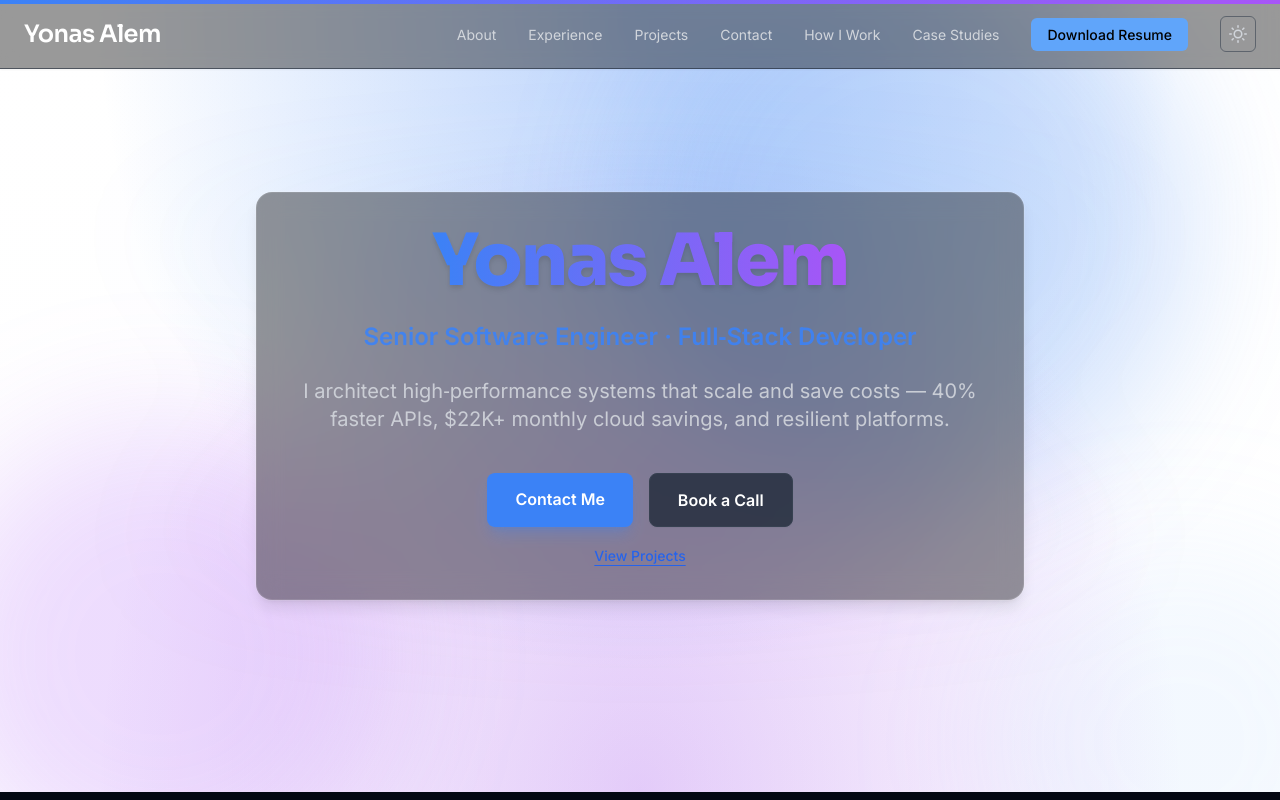
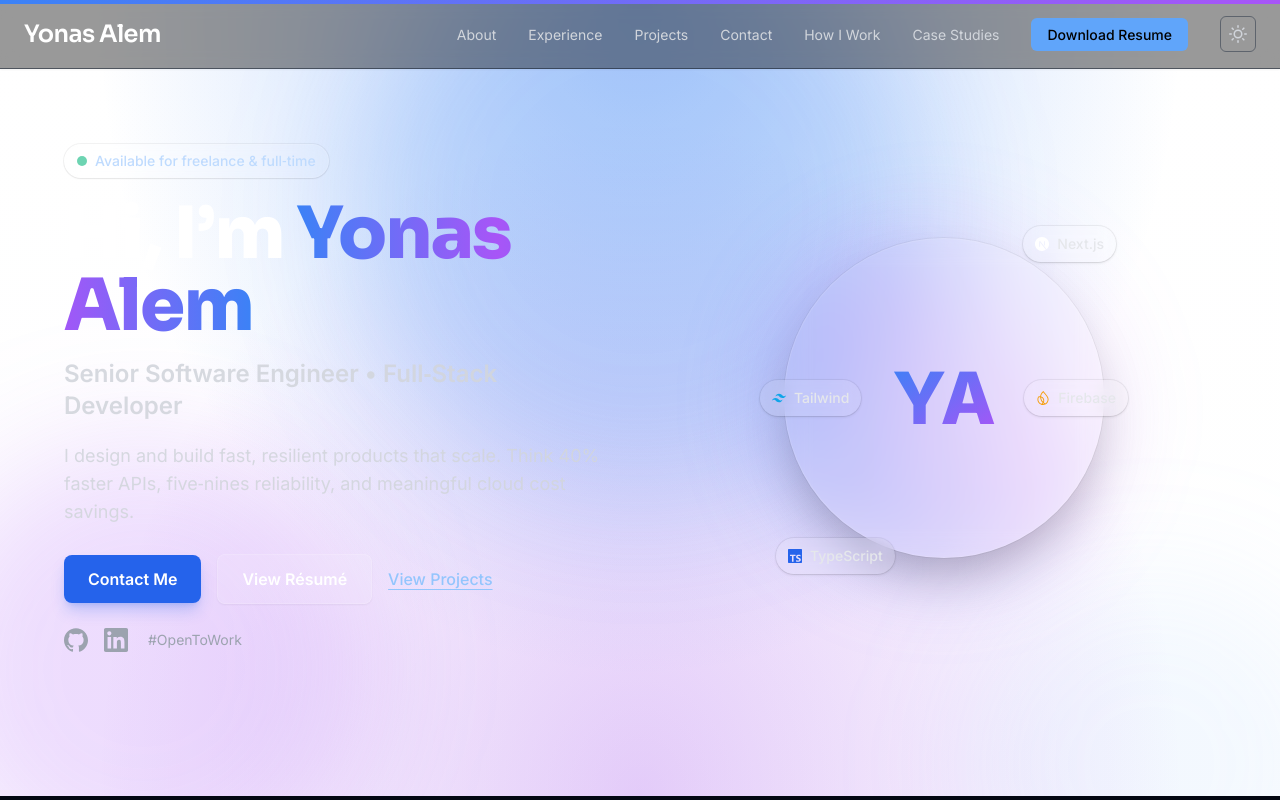
Before and after one commit to Yonas21/live-website-portfolio, a Next.js app: page / in a window 1280 px wide. Shown: the top 800 px of the page. Built offline with nearby package versions, Linux system fonts and the light colour scheme.

Commit message:
ui(hero): redesign hero with two-column layout, social links, and polished CTAs
- Add avatar focal with floating tech chips
- Improve headline, subhead, and supporting copy
- Add GitHub/LinkedIn links and résumé button
- Maintain accessibility and dark mode support

```diff
--- a/src/app/components/Hero.tsx
+++ b/src/app/components/Hero.tsx
@@ -2,58 +2,129 @@
 import React from 'react';
 import { motion } from 'framer-motion';
 import { fadeInUp, staggerContainer } from './motion';
+import { SiNextdotjs, SiTypescript, SiTailwindcss, SiFirebase, SiGithub, SiLinkedin } from 'react-icons/si';
 
 const Hero = () => {
   return (
-    <section id="top" className="relative isolate text-gray-900 dark:text-white py-40 md:py-48 overflow-hidden bg-hero-gradient">
-      <div className="pointer-events-none absolute -top-20 left-1/2 h-[36rem] w-[36rem] -translate-x-1/2 rounded-full bg-brand-500/20 blur-3xl filter animate-blob motion-reduce:animate-none" />
-      <div className="pointer-events-none absolute -bottom-24 -left-20 h-[28rem] w-[28rem] rounded-full bg-purple-500/20 blur-3xl filter animate-blob animation-delay-2000 motion-reduce:animate-none" />
-      <div className="pointer-events-none absolute -bottom-40 -right-16 h-[24rem] w-[24rem] rounded-full bg-blue-300/10 blur-3xl filter animate-blob animation-delay-4000 motion-reduce:animate-none" />
+    <section id="top" className="relative isolate text-gray-900 dark:text-white py-28 md:py-36 overflow-hidden bg-hero-gradient">
+      {/* Ambient background accents */}
+      <div className="pointer-events-none absolute -top-20 left-1/2 h-[36rem] w-[36rem] -translate-x-1/2 rounded-full bg-brand-500/20 blur-3xl filter" />
+      <div className="pointer-events-none absolute -bottom-24 -left-20 h-[28rem] w-[28rem] rounded-full bg-purple-500/20 blur-3xl filter" />
+      <div className="pointer-events-none absolute -bottom-40 -right-16 h-[24rem] w-[24rem] rounded-full bg-blue-300/10 blur-3xl filter" />
+
       <div className="container mx-auto px-6">
         <motion.div
-          className="relative max-w-5xl mx-auto text-center"
+          className="relative grid max-w-6xl mx-auto items-center gap-10 md:gap-12 lg:gap-16 md:grid-cols-2"
           variants={staggerContainer}
           initial="hidden"
           animate="show"
         >
-          <div className="absolute inset-0 -z-10 blur-3xl opacity-40" style={{
-            background:
-              'radial-gradient(600px 200px at 50% 0%, rgba(59,130,246,.35), transparent), radial-gradient(600px 300px at 50% 100%, rgba(147,51,234,.25), transparent)'
-          }} />
-          <div className="mx-auto inline-block max-w-3xl rounded-2xl border border-gray-200/70 bg-white/70 px-6 py-8 shadow-lg ring-1 ring-black/5 backdrop-blur-md dark:border-white/10 dark:bg-black/40 dark:ring-white/10">
-            <motion.h1 className="font-display text-4xl sm:text-5xl md:text-7xl font-extrabold mb-6 leading-tight tracking-tight drop-shadow-md" variants={fadeInUp} aria-label="Yonas Alem, Senior Software Engineer">
-              <span className="bg-gradient-to-r from-brand-500 to-purple-500 bg-clip-text text-transparent">Yonas Alem</span>
+          {/* Text content */}
+          <div className="order-2 md:order-1">
+            <motion.div
+              variants={fadeInUp}
+              className="inline-flex items-center gap-2 rounded-full border border-brand-200/60 bg-white/60 px-3 py-1.5 text-sm font-medium text-brand-700 shadow-sm ring-1 ring-black/5 backdrop-blur-md dark:border-white/10 dark:bg-white/5 dark:text-brand-200"
+            >
+              <span className="inline-block h-2.5 w-2.5 rounded-full bg-emerald-500 animate-pulse" />
+              Available for freelance & full‑time
+            </motion.div>
+
+            <motion.h1
+              className="mt-5 font-display text-4xl sm:text-5xl md:text-6xl lg:text-7xl font-extrabold leading-tight tracking-tight"
+              variants={fadeInUp}
+              aria-label="Yonas Alem, Senior Software Engineer"
+            >
+              Hi, I’m <span className="bg-gradient-to-r from-brand-500 via-purple-500 to-brand-500 bg-clip-text text-transparent">Yonas Alem</span>
             </motion.h1>
-            <motion.p className="text-lg sm:text-xl md:text-2xl text-brand-500/90 mb-6 font-semibold" variants={fadeInUp}>
-              Senior Software Engineer · Full‑Stack Developer
+
+            <motion.p className="mt-4 text-lg sm:text-xl md:text-2xl text-gray-700/90 dark:text-gray-300/90 font-semibold" variants={fadeInUp}>
+              Senior Software Engineer • Full‑Stack Developer
             </motion.p>
-            <motion.p className="text-base sm:text-lg md:text-xl text-gray-700/90 dark:text-gray-300/90 mb-8 md:mb-10" variants={fadeInUp}>
-              I architect high‑performance systems that scale and save costs — 40% faster APIs, $22K+ monthly cloud savings, and resilient platforms.
+
+            <motion.p className="mt-5 max-w-xl text-base sm:text-lg text-gray-700/90 dark:text-gray-300/90" variants={fadeInUp}>
+              I design and build fast, resilient products that scale. Think 40% faster APIs, five‑nines reliability, and meaningful cloud cost savings.
             </motion.p>
-            <motion.div className="flex justify-center gap-3 sm:gap-4" variants={fadeInUp}>
+
+            <motion.div className="mt-7 flex flex-wrap items-center gap-3 sm:gap-4" variants={fadeInUp}>
               <a
                 href="mailto:yonalem21@gmail.com"
-                className="bg-brand-500 hover:bg-brand-400 text-white font-semibold py-3 px-6 sm:py-3.5 sm:px-7 rounded-lg transition-colors shadow-lg shadow-brand-500/30 focus-visible:outline-none focus-visible:ring-2 focus-visible:ring-brand-400"
+                className="inline-flex items-center justify-center gap-2 bg-brand-600 hover:bg-brand-500 text-white font-semibold py-3 px-5 sm:px-6 rounded-lg transition-colors shadow-lg shadow-brand-600/25 focus-visible:outline-none focus-visible:ring-2 focus-visible:ring-brand-400"
                 aria-label="Email Yonas"
               >
                 Contact Me
               </a>
               <a
-                href="https://calendly.com/yonalem21"
+                href="/Yonas_Alem_Resume.pdf"
                 target="_blank"
                 rel="noopener noreferrer"
-                className="bg-brand-50 hover:bg-brand-100 text-brand-700 dark:bg-gray-800/80 dark:hover:bg-gray-700 dark:text-white font-semibold py-3 px-6 sm:py-3.5 sm:px-7 rounded-lg transition-colors border border-brand-200 dark:border-gray-700 shadow-sm hover:shadow focus-visible:outline-none focus-visible:ring-2 focus-visible:ring-brand-400"
-                aria-label="Book a call with Yonas"
+                className="inline-flex items-center justify-center gap-2 bg-white hover:bg-gray-50 text-gray-900 dark:bg-white/10 dark:hover:bg-white/15 dark:text-white font-semibold py-3 px-5 sm:px-6 rounded-lg transition-colors border border-gray-200 dark:border-white/15 shadow-sm focus-visible:outline-none focus-visible:ring-2 focus-visible:ring-brand-400"
+                aria-label="View resume PDF"
               >
-                Book a Call
+                View Résumé
               </a>
-            </motion.div>
-            <motion.div className="mt-4" variants={fadeInUp}>
-              <a href="#projects" className="text-sm font-medium text-brand-600 hover:text-brand-700 underline underline-offset-4 focus-visible:outline-none focus-visible:ring-2 focus-visible:ring-brand-400 rounded">
+              <a
+                href="#projects"
+                className="inline-flex items-center justify-center gap-2 text-brand-700 hover:text-brand-800 dark:text-brand-300 dark:hover:text-brand-200 font-medium underline underline-offset-4"
+                aria-label="Skip to Projects"
+              >
                 View Projects
               </a>
             </motion.div>
+
+            <motion.div className="mt-6 flex items-center gap-4 text-2xl" variants={fadeInUp}>
+              <a
+                href="https://github.com/yonas-alem"
+                target="_blank"
+                rel="noopener noreferrer"
+                aria-label="GitHub"
+                className="text-gray-500 hover:text-gray-900 dark:text-gray-400 dark:hover:text-white transition-colors"
+              >
+                <SiGithub />
+              </a>
+              <a
+                href="https://linkedin.com/in/yonas-alem"
+                target="_blank"
+                rel="noopener noreferrer"
+                aria-label="LinkedIn"
+                className="text-gray-500 hover:text-gray-900 dark:text-gray-400 dark:hover:text-white transition-colors"
+              >
+                <SiLinkedin />
+              </a>
+              <span className="ml-1 text-sm text-gray-500 dark:text-gray-400">#OpenToWork</span>
+            </motion.div>
           </div>
+
+          {/* Visual / avatar side */}
+          <motion.div
+            className="order-1 md:order-2 relative mx-auto h-56 w-56 sm:h-64 sm:w-64 md:h-80 md:w-80"
+            variants={fadeInUp}
+          >
+            {/* Glow ring */}
+            <div className="absolute -inset-6 rounded-full bg-gradient-to-tr from-brand-500/30 via-purple-500/20 to-transparent blur-2xl" />
+
+            {/* Avatar placeholder with initials */}
+            <div className="relative flex h-full w-full items-center justify-center rounded-full border border-white/20 bg-white/70 shadow-2xl ring-1 ring-black/5 backdrop-blur-md dark:border-white/10 dark:bg-white/5">
+              <span className="select-none text-6xl sm:text-7xl font-extrabold bg-gradient-to-br from-brand-500 to-purple-500 bg-clip-text text-transparent">YA</span>
+            </div>
+
+            {/* Floating tech chips */}
+            <div className="absolute -top-3 -right-3 flex items-center gap-2 rounded-full bg-white/80 px-3 py-2 text-sm font-medium shadow ring-1 ring-black/5 backdrop-blur dark:bg-white/10">
+              <SiNextdotjs className="text-gray-800 dark:text-white" />
+              <span className="text-gray-700 dark:text-gray-200">Next.js</span>
+            </div>
+            <div className="absolute -bottom-4 -left-2 flex items-center gap-2 rounded-full bg-white/80 px-3 py-2 text-sm font-medium shadow ring-1 ring-black/5 backdrop-blur dark:bg-white/10">
+              <SiTypescript className="text-blue-600" />
+              <span className="text-gray-700 dark:text-gray-200">TypeScript</span>
+            </div>
+            <div className="absolute top-1/2 -left-6 hidden md:flex -translate-y-1/2 items-center gap-2 rounded-full bg-white/80 px-3 py-2 text-sm font-medium shadow ring-1 ring-black/5 backdrop-blur dark:bg-white/10">
+              <SiTailwindcss className="text-sky-500" />
+              <span className="text-gray-700 dark:text-gray-200">Tailwind</span>
+            </div>
+            <div className="absolute top-1/2 -right-6 hidden md:flex -translate-y-1/2 items-center gap-2 rounded-full bg-white/80 px-3 py-2 text-sm font-medium shadow ring-1 ring-black/5 backdrop-blur dark:bg-white/10">
+              <SiFirebase className="text-amber-500" />
+              <span className="text-gray-700 dark:text-gray-200">Firebase</span>
+            </div>
+          </motion.div>
         </motion.div>
       </div>
     </section>
```
